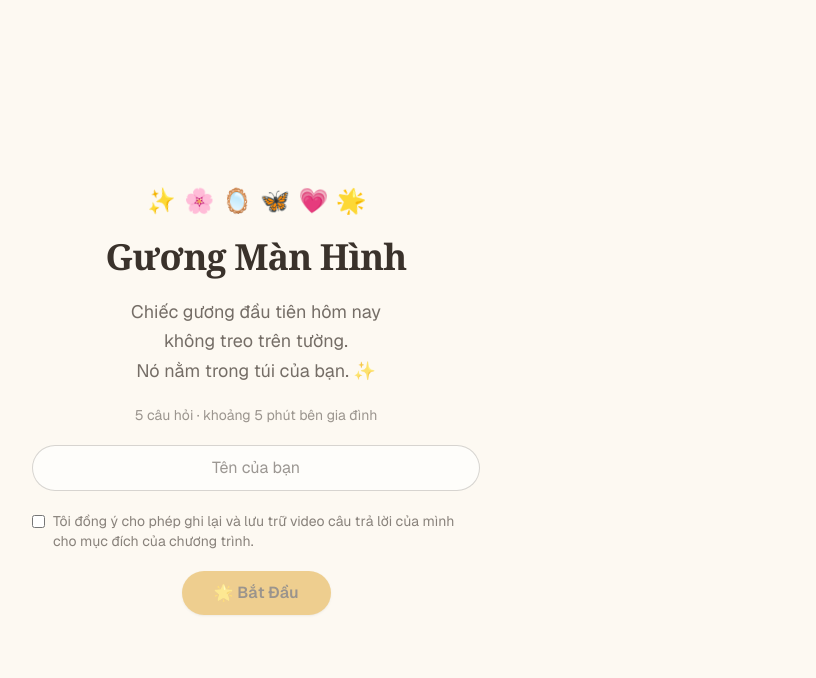
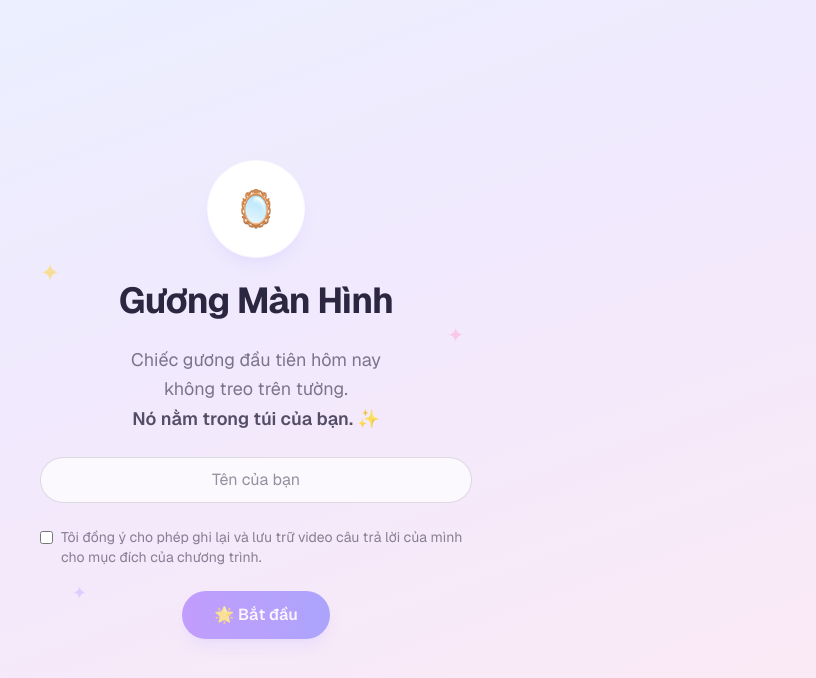
Before and after one commit to toilavinhdev/story-booth, a Next.js app: page / in a window 1280 px wide. Shown: the top 678 px of the page, without its empty margins (384-1200 px from the left). Built offline with nearby package versions, Linux system fonts and the light colour scheme.

Commit message:
style: revamp intro to match demo — pastel bg, mirror icon, gradient button

```diff
--- a/src/app/globals.css
+++ b/src/app/globals.css
@@ -1,10 +1,9 @@
 @import "tailwindcss";
 
 :root {
-  /* Nền sáng ấm, thơ — bám theo demo "Gương Màn Hình" */
-  --background: #fdf9f2;
-  --foreground: #3a322b;
-  --accent: #e0a52e; /* vàng/gold */
+  --background: #f1ecfb;
+  --foreground: #2b2740;
+  --accent: #7c5cff; /* tím */
 }
 
 @theme inline {
@@ -16,7 +15,9 @@
 }
 
 body {
-  background: var(--background);
+  /* Nền pastel dịu — bám theo demo "Gương Màn Hình" */
+  background: linear-gradient(160deg, #e9f1ff 0%, #f1e9fd 45%, #fdeaf3 100%);
+  background-attachment: fixed;
   color: var(--foreground);
   font-family: var(--font-sans), Arial, Helvetica, sans-serif;
 }
--- a/src/components/PermissionGate.tsx
+++ b/src/components/PermissionGate.tsx
@@ -87,7 +87,7 @@ function PrimaryButton({
     <button
       onClick={onClick}
       disabled={disabled}
-      className="rounded-full bg-accent px-6 py-2.5 font-semibold text-foreground shadow-sm transition-opacity hover:opacity-90 disabled:opacity-50"
+      className="rounded-full bg-gradient-to-r from-violet-500 to-indigo-500 px-6 py-2.5 font-semibold text-white shadow-lg shadow-violet-300/40 transition hover:opacity-90 disabled:opacity-50"
     >
       {children}
     </button>
--- a/src/components/RecordingFlow.tsx
+++ b/src/components/RecordingFlow.tsx
@@ -143,28 +143,31 @@ export function RecordingFlow() {
 
   if (step === "intro") {
     return (
-      <div className="mx-auto flex max-w-md flex-col items-center gap-5 text-center">
-        <div className="flex gap-2 text-2xl" aria-hidden>
-          <span className="-rotate-12">✨</span>
-          <span>🌸</span>
-          <span className="-rotate-6">🪞</span>
-          <span>🦋</span>
-          <span className="rotate-6">💗</span>
-          <span className="rotate-12">🌟</span>
+      <div className="relative mx-auto flex w-full max-w-md flex-col items-center gap-6 px-2 text-center">
+        {/* sparkle trang trí mờ */}
+        <span className="pointer-events-none absolute left-2 top-24 text-2xl text-amber-300/50" aria-hidden>
+          ✦
+        </span>
+        <span className="pointer-events-none absolute right-4 top-40 text-xl text-pink-300/50" aria-hidden>
+          ✦
+        </span>
+        <span className="pointer-events-none absolute bottom-8 left-10 text-lg text-violet-300/50" aria-hidden>
+          ✦
+        </span>
+
+        {/* icon gương tròn */}
+        <div className="flex h-24 w-24 items-center justify-center rounded-full bg-white text-4xl shadow-lg shadow-violet-200/60 ring-1 ring-white/70">
+          🪞
         </div>
 
-        <h1 className="font-serif text-4xl font-semibold tracking-tight">Gương Màn Hình</h1>
+        <h1 className="text-3xl font-bold tracking-tight sm:text-4xl">Gương Màn Hình</h1>
 
-        <p className="text-lg leading-relaxed text-foreground/70">
+        <p className="text-base leading-relaxed text-foreground/60 sm:text-lg">
           Chiếc gương đầu tiên hôm nay
           <br />
           không treo trên tường.
           <br />
-          Nó nằm trong túi của bạn. ✨
-        </p>
-
-        <p className="text-sm text-foreground/50">
-          {QUESTIONS.length} câu hỏi · khoảng 5 phút bên gia đình
+          <span className="font-semibold text-foreground/80">Nó nằm trong túi của bạn. ✨</span>
         </p>
 
         <input
@@ -172,9 +175,9 @@ export function RecordingFlow() {
           value={name}
           onChange={(e) => setName(e.target.value)}
           placeholder="Tên của bạn"
-          className="w-full rounded-full border border-foreground/20 bg-white/60 px-5 py-2.5 text-center"
+          className="w-full rounded-full border border-foreground/15 bg-white/70 px-5 py-2.5 text-center outline-none focus:border-accent"
         />
-        <label className="flex items-start gap-2 text-left text-sm text-foreground/60">
+        <label className="flex items-start gap-2 text-left text-sm text-foreground/55">
           <input
             type="checkbox"
             checked={consent}
@@ -188,7 +191,7 @@ export function RecordingFlow() {
           </span>
         </label>
         <PrimaryButton onClick={handleContinue} disabled={!name.trim() || !consent}>
-          🌟 Bắt Đầu
+          🌟 Bắt đầu
         </PrimaryButton>
       </div>
     );
@@ -239,7 +242,7 @@ export function RecordingFlow() {
           <SecondaryButton onClick={finish}>Kết thúc</SecondaryButton>
         </div>
         {leftScreen ? (
-          <p className="text-sm font-medium text-accent">
+          <p className="text-sm font-medium text-red-600">
             Bạn vừa rời màn hình — bản ghi có thể đã bị gián đoạn.
           </p>
         ) : (
@@ -252,7 +255,7 @@ export function RecordingFlow() {
   if (step === "confirm") {
     return (
       <Card>
-        <h2 className="font-serif text-2xl font-semibold">Hoàn tất ghi hình</h2>
+        <h2 className="text-2xl font-bold">Hoàn tất ghi hình</h2>
         <p className="text-foreground/60">
           Cảm ơn bạn đã trả lời. Nhấn &quot;Gửi&quot; để gửi câu trả lời của bạn.
         </p>
@@ -284,7 +287,7 @@ export function RecordingFlow() {
       <div className="text-3xl" aria-hidden>
         🌟💗✨
       </div>
-      <h2 className="font-serif text-2xl font-semibold">Đã gửi thành công</h2>
+      <h2 className="text-2xl font-bold">Đã gửi thành công</h2>
       <p className="text-foreground/60">Cảm ơn bạn đã chia sẻ một khoảnh khắc về gia đình. 💛</p>
     </Card>
   );
@@ -311,7 +314,7 @@ function PrimaryButton({
     <button
       onClick={onClick}
       disabled={disabled}
-      className="rounded-full bg-accent px-8 py-2.5 font-semibold text-foreground shadow-sm transition-opacity hover:opacity-90 disabled:opacity-50"
+      className="rounded-full bg-gradient-to-r from-violet-500 to-indigo-500 px-8 py-3 font-semibold text-white shadow-lg shadow-violet-300/40 transition hover:opacity-90 disabled:opacity-50"
     >
       {children}
     </button>
--- a/src/components/UploadStatus.tsx
+++ b/src/components/UploadStatus.tsx
@@ -25,7 +25,7 @@ export function UploadStatus({ state, error, onRetry, onBack }: Props) {
       <div className="flex gap-3">
         <button
           onClick={onRetry}
-          className="rounded-full bg-accent px-8 py-2.5 font-semibold text-foreground shadow-sm transition-opacity hover:opacity-90"
+          className="rounded-full bg-gradient-to-r from-violet-500 to-indigo-500 px-8 py-2.5 font-semibold text-white shadow-lg shadow-violet-300/40 transition hover:opacity-90"
         >
           Thử lại
         </button>
```
